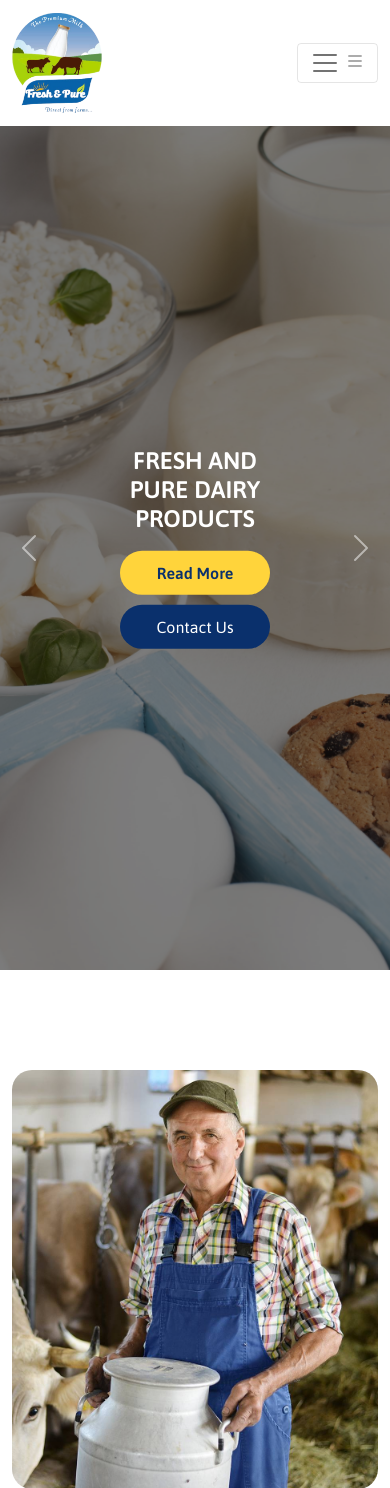
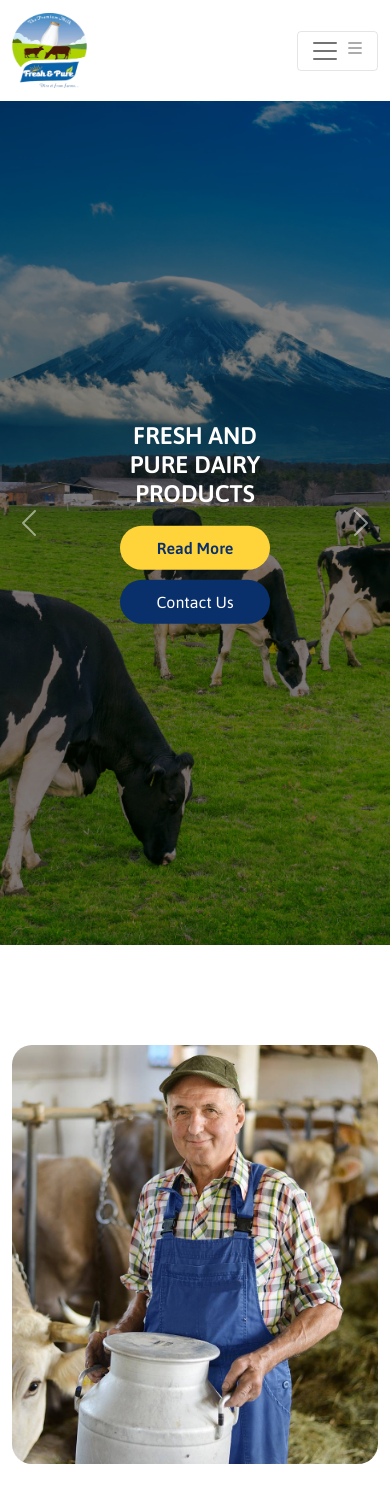
Before and after one commit to DineshCodewents/fresh-and-pure-application, a Flask app: page / in a window 390 px wide. Shown: the top 1488 px of the page. Run offline with Flask 3, Linux system fonts and the light colour scheme; some libraries are stand-ins or nearby versions.

Commit message:
Home page layout correction done in carousel.

```diff
--- a/static/css/style.css
+++ b/static/css/style.css
@@ -768,6 +768,10 @@ body,
   }
 
   @media (max-width:575px) {
+    .navbar-brand img {
+      height: 75px;
+      width: 75px;
+    }
     .carousel-txt p {
       display: none;
     }
--- a/templates/index.html
+++ b/templates/index.html
@@ -97,7 +97,7 @@
   <div class="main-container">
     <div id="carouselExample" class="carousel slide">
       <div class="carousel-inner">
-        <div class="carousel-item active" style="background-image: url('../static/assets/section-1-img-1.jpg');">
+        <div class="carousel-item active" style="background-image: url('../static/assets/section-1-img-3.jpg');">
           <div class="carousel-txt">
             <h1>FRESH AND PURE DAIRY PRODUCTS</h1>
             <p>Son non cursus. Mauris tempus vulptate odio eget porta. Quisque viverra sed wuam et cursus. Pellentesque
@@ -108,6 +108,7 @@
             </div>
           </div>
         </div>
+      </div>
 
         <!-- Second Slide -->
         <div class="carousel-item" style="background-image: url('../static/assets/section-1-img-2.jpg');">
@@ -123,7 +124,7 @@
         </div>
 
         <!-- Third Slide -->
-        <div class="carousel-item" style="background-image: url('../static/assets/section-1-img-3.jpg');">
+        <div class="carousel-item " style="background-image: url('../static/assets/section-1-img-1.jpg');">
           <div class="carousel-txt">
             <h1>FRESH AND PURE DAIRY PRODUCTS</h1>
             <p>Son non cursus. Mauris tempus vulptate odio eget porta. Quisque viverra sed wuam et cursus. Pellentesque
@@ -134,7 +135,6 @@
             </div>
           </div>
         </div>
-      </div>
 
       <!-- Previous and Next buttons -->
       <button class="carousel-control-prev" type="button" data-bs-target="#carouselExample" data-bs-slide="prev">
```
